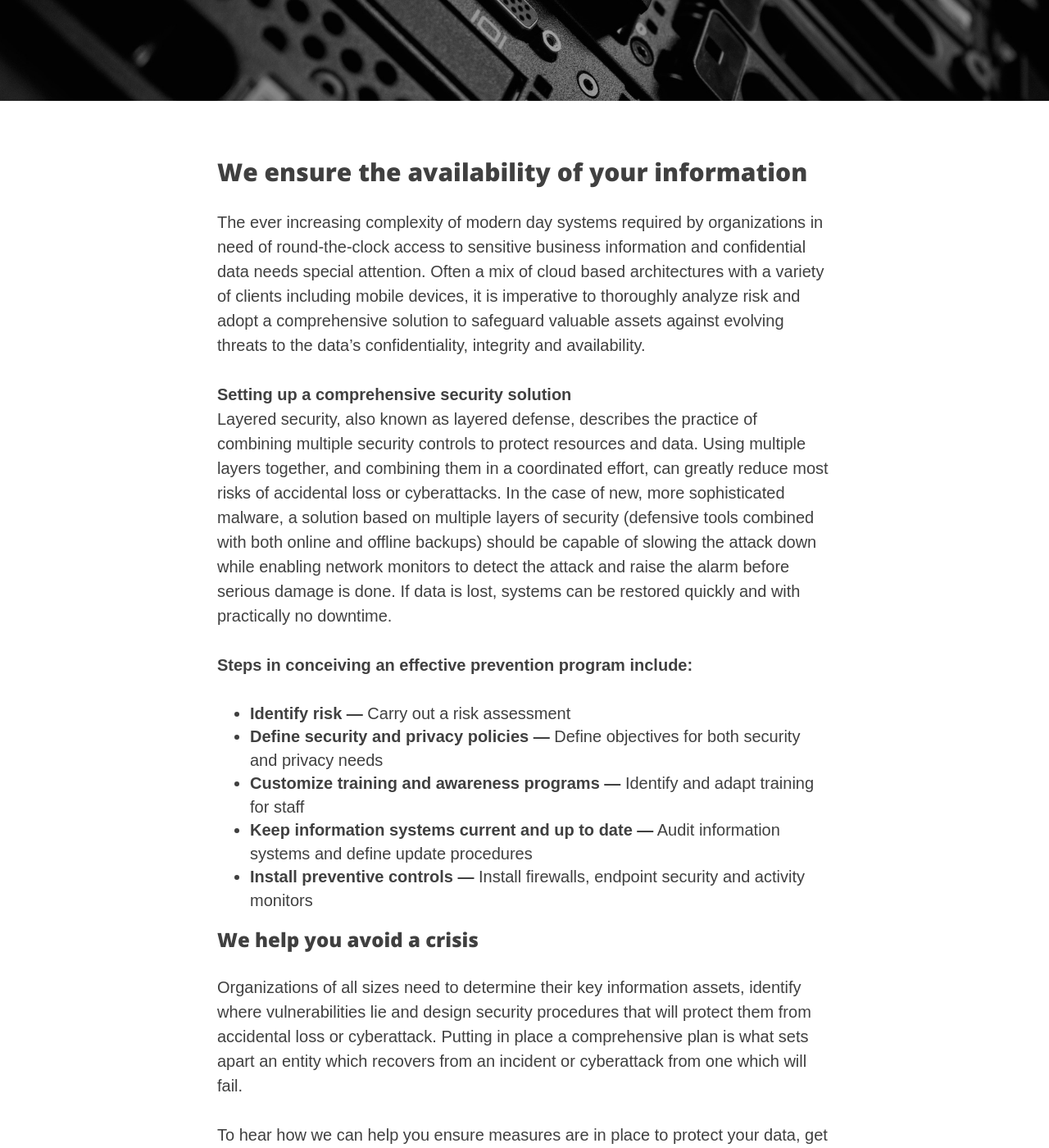
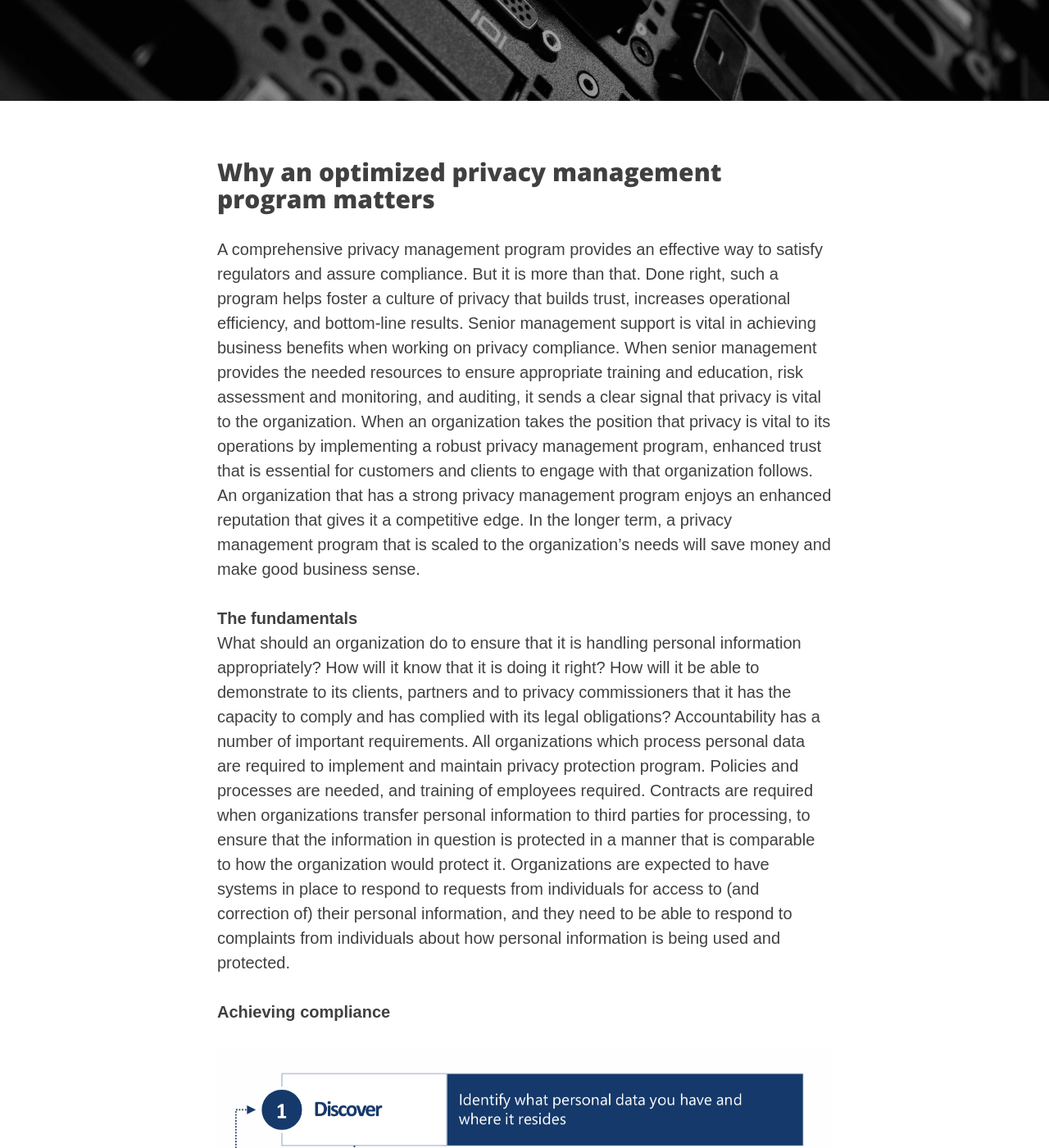
Before and after one commit to riod4/resources, a Jekyll site: the page built from _services/protect-assets-service.md, in a window 1280 px wide and 1400 px high, scrolled down 331 px. Shown: the whole window at 82% size. Built offline with Jekyll 4.4.1, drawn with Linux system fonts in a browser that asks for light colours; nearby versions of some CDN libraries; some of the changed text lies outside the part shown.

Commit message:
11-02-2020 v01

```diff
--- a/_services/protect-assets-service.md
+++ b/_services/protect-assets-service.md
@@ -13,21 +13,18 @@ header-credit-link: https://pixabay.com/en/computers-information-technology-2652
 header-license: CC0 Creative Commons
 ---
 
-## We ensure the availability of your information
-The ever increasing complexity of modern day systems required by organizations in need of round-the-clock access to sensitive business information and confidential data needs special attention. Often a mix of cloud based architectures with a variety of clients including mobile devices, it is imperative to thoroughly analyze risk and adopt a comprehensive solution to safeguard valuable assets against evolving threats to the data's confidentiality, integrity and availability.
+## Why an optimized privacy management program matters
+A comprehensive privacy management program provides an effective way to satisfy regulators and assure compliance. But it is more than that. Done right, such a program helps foster a culture of privacy that builds trust, increases operational efficiency, and bottom-line results. Senior management support is vital in achieving business benefits when working on privacy compliance. When senior management provides the needed resources to ensure appropriate training and education, risk assessment and monitoring, and auditing, it sends a clear signal that privacy is vital to the organization. When an organization takes the position that privacy is vital to its operations by implementing a robust privacy management program, enhanced trust that is essential for customers and clients to engage with that organization follows. An organization that has a strong privacy management program enjoys an enhanced reputation that gives it a competitive edge. In the longer term, a privacy management program that is scaled to the organization’s needs will save money and make good business sense.
 
-**Setting up a comprehensive security solution**
-Layered security, also known as layered defense, describes the practice of combining multiple security controls to protect resources and data. Using multiple layers together, and combining them in a coordinated effort, can greatly reduce most risks of accidental loss or cyberattacks. In the case of new, more sophisticated malware, a solution based on multiple layers of security (defensive tools combined with both online and offline backups) should be capable of slowing the attack down while enabling network monitors to detect the attack and raise the alarm before serious damage is done. If data is lost, systems can be restored quickly and with practically no downtime.
+**The fundamentals**
+What should an organization do to ensure that it is handling personal information appropriately? How will it know that it is doing it right? How will it be able to demonstrate to its clients, partners and to privacy commissioners that it has the capacity to comply and has complied with its legal obligations?
+Accountability has a number of important requirements. All organizations which process personal data are required to implement and maintain privacy protection program. Policies and processes are needed, and training of employees required. Contracts are required when organizations transfer personal information to third parties for processing, to ensure that the information in question is protected in a manner that is comparable to how the organization would protect it. Organizations are expected to have systems in place to respond to requests from individuals for access to (and correction of) their personal information, and they need to be able to respond to complaints from individuals about how personal information is being used and protected.
 
-**Steps in conceiving an effective prevention program include:**
+**Achieving compliance**
 
-* **Identify risk —** Carry out a risk assessment
-* **Define security and privacy policies —** Define objectives for both security and privacy needs
-* **Customize training and awareness programs —** Identify and adapt training for staff
-* **Keep information systems current and up to date —** Audit information systems and define update procedures
-* **Install preventive controls —** Install firewalls, endpoint security and activity monitors
+![4 step compliance methodology](/img/compliance4stepmethodology.png)
 
-### We help you avoid a crisis
-Organizations of all sizes need to determine their key information assets, identify where vulnerabilities lie and design security procedures that will protect them from accidental loss or cyberattack. Putting in place a comprehensive plan is what sets apart an entity which recovers from an incident or cyberattack from one which will fail.
+**Beyond compliance**
+Identifying where an organization can gain a competitive advantage while complying with local and international privacy laws should be a top priority for any organization looking to thrive in an increasingly data-driven environment. Boosting operational efficiency, increasing sales, fostering trust, brand-building and corporate reputation can all be gained by developing a tailored privacy management program. Identifying and purging sensitive, redundant, obsolete and trivial data of no business value lowers operational costs. Lean, fine-tuned databases of highly relevant data increase productivity and efficiency.
 
-To hear how we can help you ensure measures are in place to protect your data, get in touch. [**Contact us**]({{ site.baseurl }}/contact)
+To hear how we can help you build a privacy management program that benefits all areas of your organization, get in touch. Contact us [**Contact us**]({{ site.baseurl }}/contact)
```
